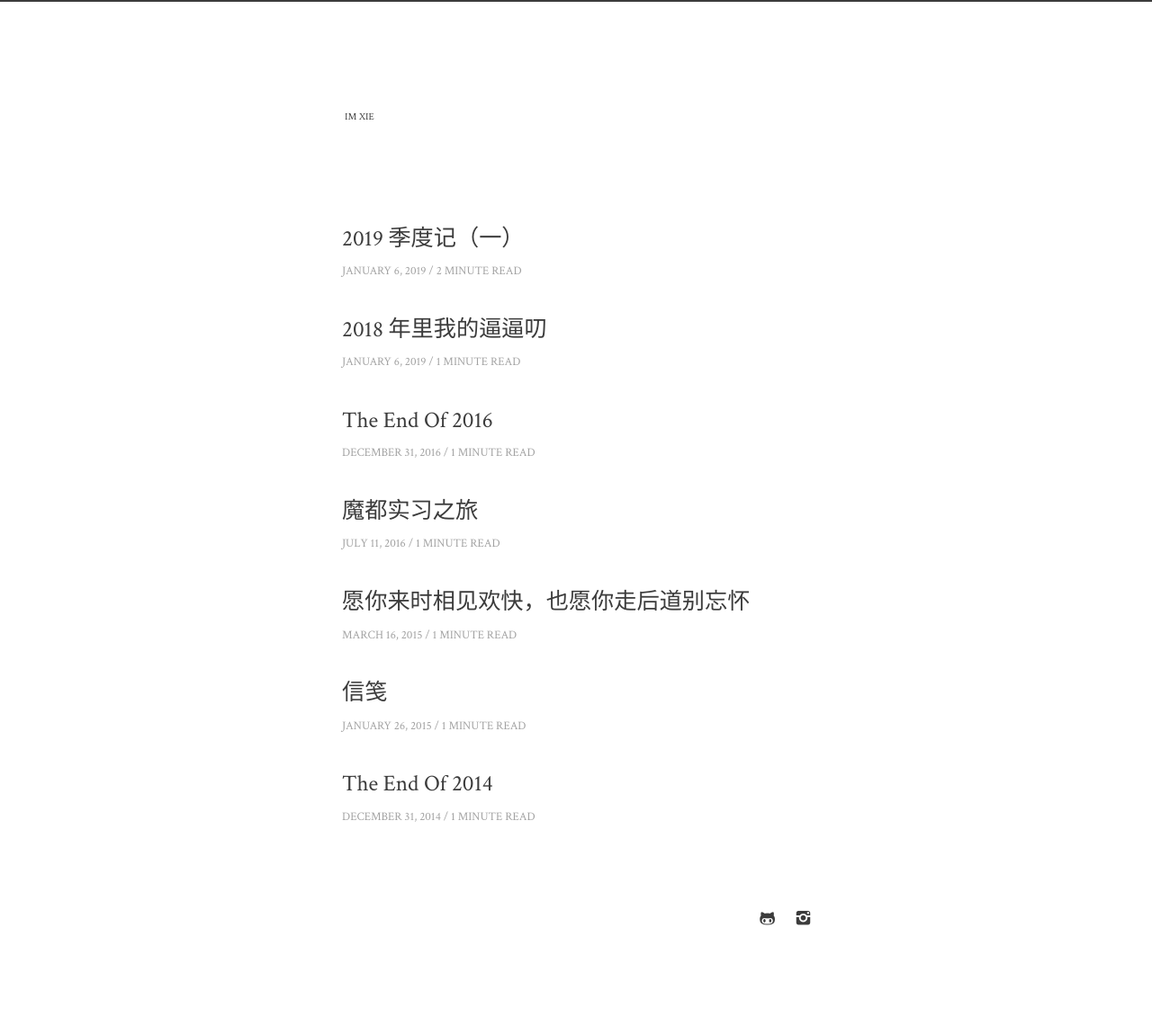
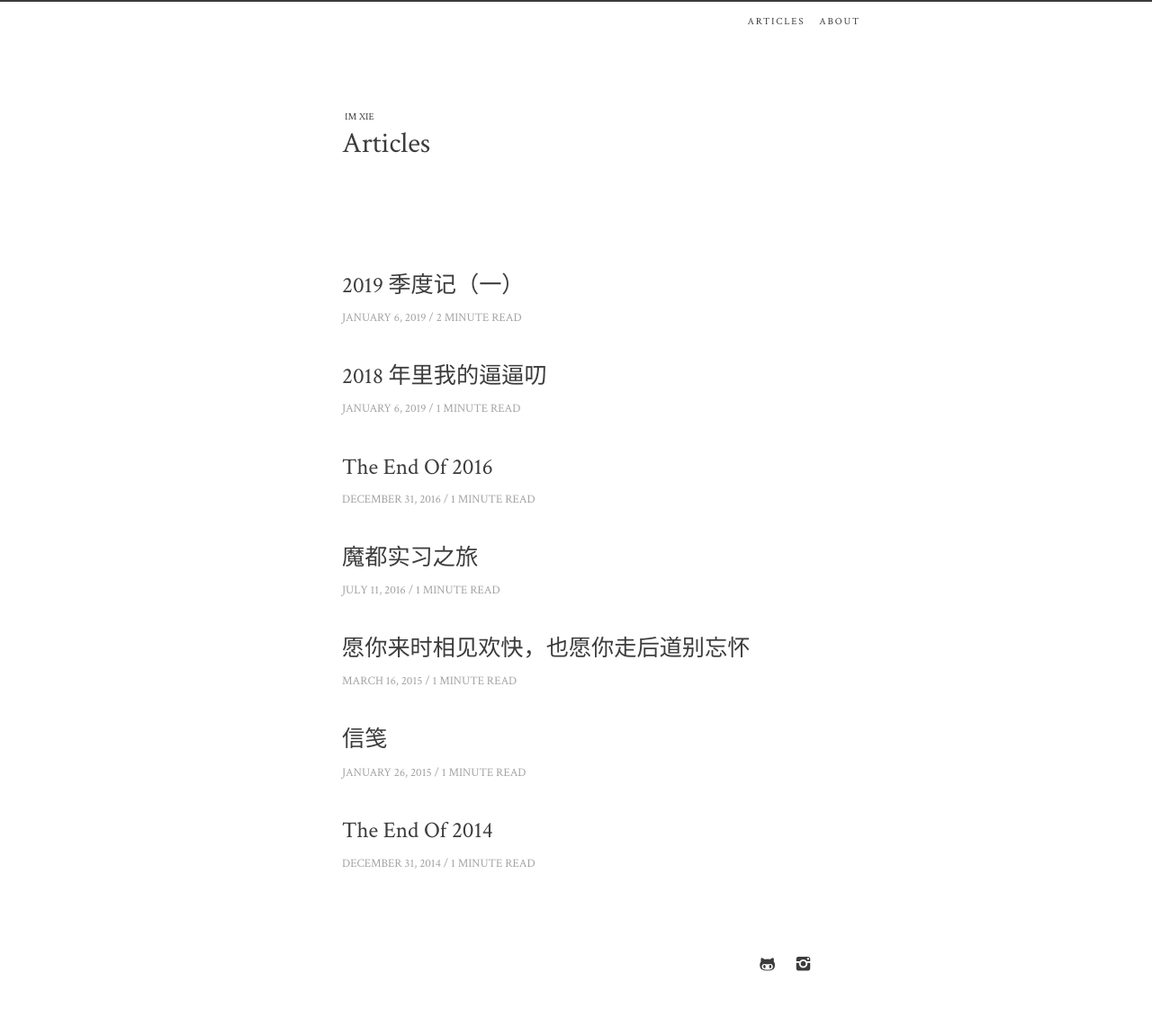
Before and after one commit to xcc3641/xcc3641.github.io, a Jekyll site: the page built from index.md, in a window 1280 px wide. Shown: the whole page at 90% size. Built offline with Jekyll 4.4.1, drawn with Linux system fonts in a browser that asks for light colours; before the commit the page ends 1090 px from its top, so only the background shows below that.

Commit message:
opt nav & title

```diff
--- a/_config.yml
+++ b/_config.yml
@@ -29,6 +29,9 @@
 plugins:
   - jekyll-feed
 
+navlevel: header
+navtitle: Awesome Title
+
 # Exclude from processing.
 # The following items will not be processed, by default. Create a custom list
 # to override the default setting.
--- a/_includes/head.html
+++ b/_includes/head.html
@@ -6,7 +6,7 @@
   <title>{% if page.title %}{{ page.title | append: " - " | append: site.title | escape }}{% else %}{{ site.title | escape }}{% endif %}</title>
   <meta name="description" content="{{ page.excerpt | default: site.description | strip_html | normalize_whitespace | truncate: 160 | escape }}">
 
-  <link rel="shortcut icon" type="image/png" href="assets/images/favicon.ico">
+  <link rel="shortcut icon" type="image/png" href="{{ "/assets/images/favicon.ico" }}">
 
   {% assign v = site.time | date: "%Y%m%d%H%M%S" %}
   <link rel="stylesheet" href="{{ "/assets/styles/core.css?v=" | append: v | relative_url }}">
--- a/index.md
+++ b/index.md
@@ -3,4 +3,8 @@
 # To modify the layout, see https://jekyllrb.com/docs/themes/#overriding-theme-defaults
 
 layout: home
+title: Articles
+navlevel: header
+navtitle: Articles
+position: 1
 ---
```
Also changed, not shown: about.md (+3 -0 lines).
